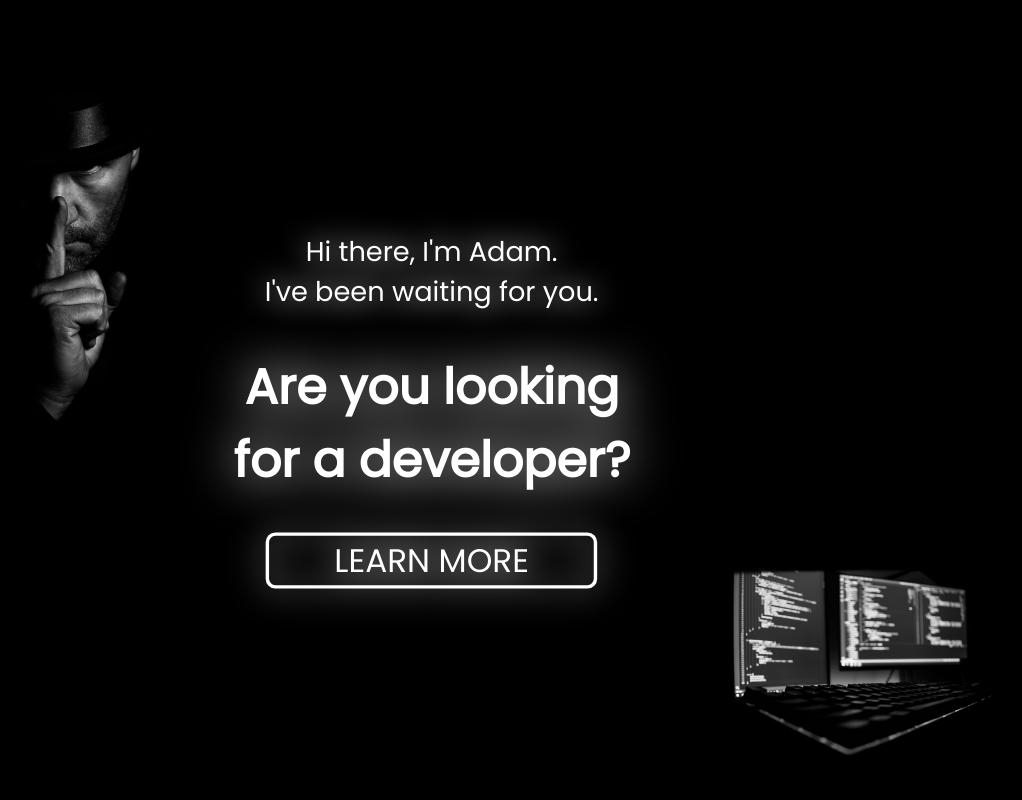
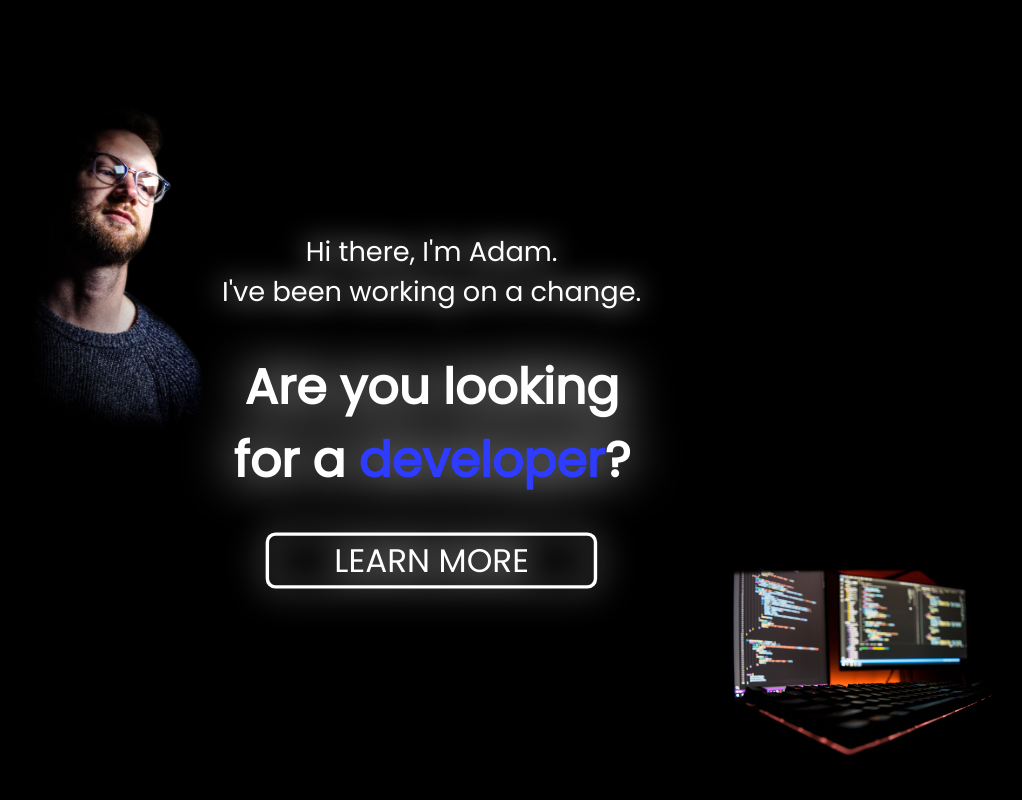
Before and after one commit to AdamWandoch/adamwandoch.com, a PHP site: page /new_intro.html in a window 1280 px wide. Shown: the whole page, without its empty margins (208-1230 px from the left). Run offline with PHP 8.4, Linux system fonts and the light colour scheme.

Commit message:
new portrait added

```diff
--- a/css/new_intro_style.css
+++ b/css/new_intro_style.css
@@ -21,7 +21,6 @@ body {
   color: var(--primary-color);
   font-family: Poppins;
   background-color: var(--secondary-color);
-  /* background-position: right 20px; */
   margin: 0 10%;
 }
 
@@ -48,13 +47,14 @@ img {
   align-self: center;
 }
 
-aside img {
-  width: 5em;
+#portrait {
+  width: 8em;
+  filter: brightness(110%) saturate(100%);
 }
 
-section img {
+#desktop {
+  transition: 1000ms ease-in-out;
   width: 10em;
-  filter: saturate(0%);
 }
 
 article {
@@ -95,12 +95,26 @@ h1 {
   filter: drop-shadow(0 0 0.5em rgb(255, 255, 255));
 }
 
+#developer {
+  transition: 1000ms ease-in-out;
+}
+
 /* EFFECTS */
 
-.gradient {
-  background: -webkit-linear-gradient(135deg, rgb(0, 255, 64), rgb(255, 0, 0));
-  -webkit-background-clip: text;
-  -webkit-text-fill-color: transparent;
+.gradient-initial {
+  color: rgb(247, 0, 255);
+}
+
+.gradient-change {
+  color: rgb(46, 60, 255);
+}
+
+.desktop-initial {
+  filter: saturate(0%);
+}
+
+.desktop-change {
+  filter: saturate(100%);
 }
 
 /* MEDIA QUERIES */
--- a/new_intro.html
+++ b/new_intro.html
@@ -9,32 +9,39 @@
     />
     <link rel="preconnect" href="https://fonts.googleapis.com/" />
     <link rel="stylesheet" href="css/new_intro_style.css" />
-    <link rel="stylesheet" href="https://fonts.googleapis.com/css?family=Poppins" />
+    <link
+      rel="stylesheet"
+      href="https://fonts.googleapis.com/css?family=Poppins"
+    />
     <title>Adam Wandoch | Software Developer</title>
   </head>
   <body>
     <main>
       <aside>
         <img
-          src="img/dark_bg_man.jpg"
-          alt="Adam's black and white photo with a black background"
+          id="portrait"
+          src="img/portrait.jpg"
+          alt="Adam's black and white photo on a black background."
         />
       </aside>
       <article>
         <p>Hi there, I'm Adam.</p>
-        <p>I've been waiting for you.</p>
+        <p>I've been working on a change.</p>
         <h1>
           Are&nbsp;you&nbsp;looking <br />
-          for&nbsp;a&nbsp;developer?
+          for&nbsp;a&nbsp;<span id="developer">developer</span>?
         </h1>
-        <a href="home.html"><button id="cta"><span id="button_text">LEARN MORE</span></button></a>
+        <a href="home.html"><button id="cta">LEARN MORE</button></a>
       </article>
       <section>
         <img
+          id="desktop"
+          class="desktop-initial"
           src="img/desktop.jpg"
-          alt="Adam's black and white photo with a black background"
+          alt="Picture of keyboard and monitors with code on the screen."
         />
       </section>
     </main>
+    <script src="script/new_intro.js"></script>
   </body>
 </html>
--- /dev/null
+++ b/script/new_intro.js
@@ -0,0 +1,21 @@
+window.addEventListener("DOMContentLoaded", function() {
+  setTimeout(() => {
+    developerWordAnimation();
+    desktopAnimation();
+  }, 3000);
+});
+
+function developerWordAnimation() {
+  const developer = document.getElementById("developer");
+  developer.classList.add("gradient-initial")
+  setInterval(() => {
+    developer.classList.toggle("gradient-change");
+  }, 1200);
+}
+
+function desktopAnimation() {
+  const desktop = document.getElementById("desktop");
+  setInterval(() => {
+    desktop.classList.toggle("desktop-change");
+  }, 1200);
+}
```
Also changed, not shown: img/portrait.jpg (added).
